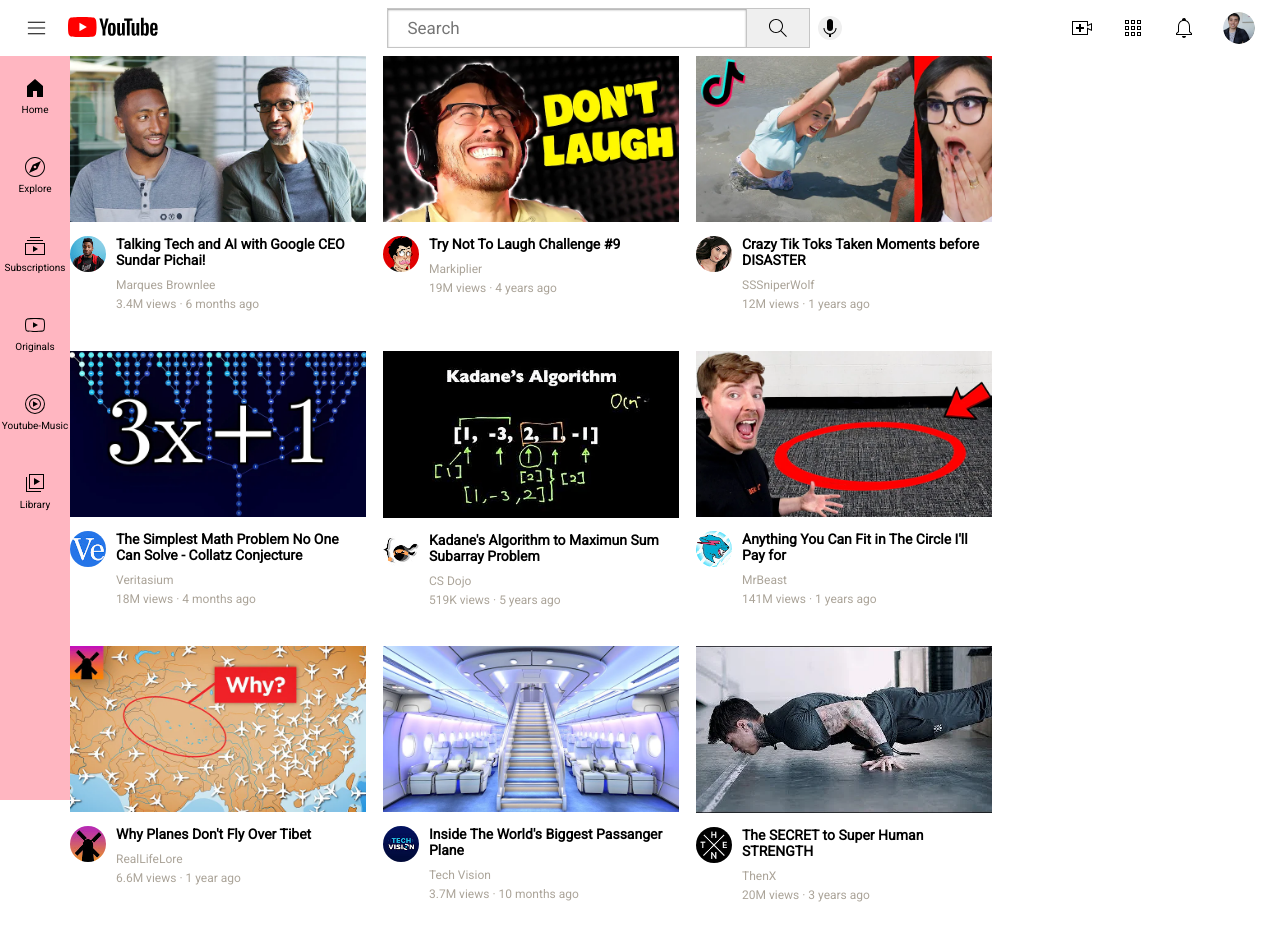
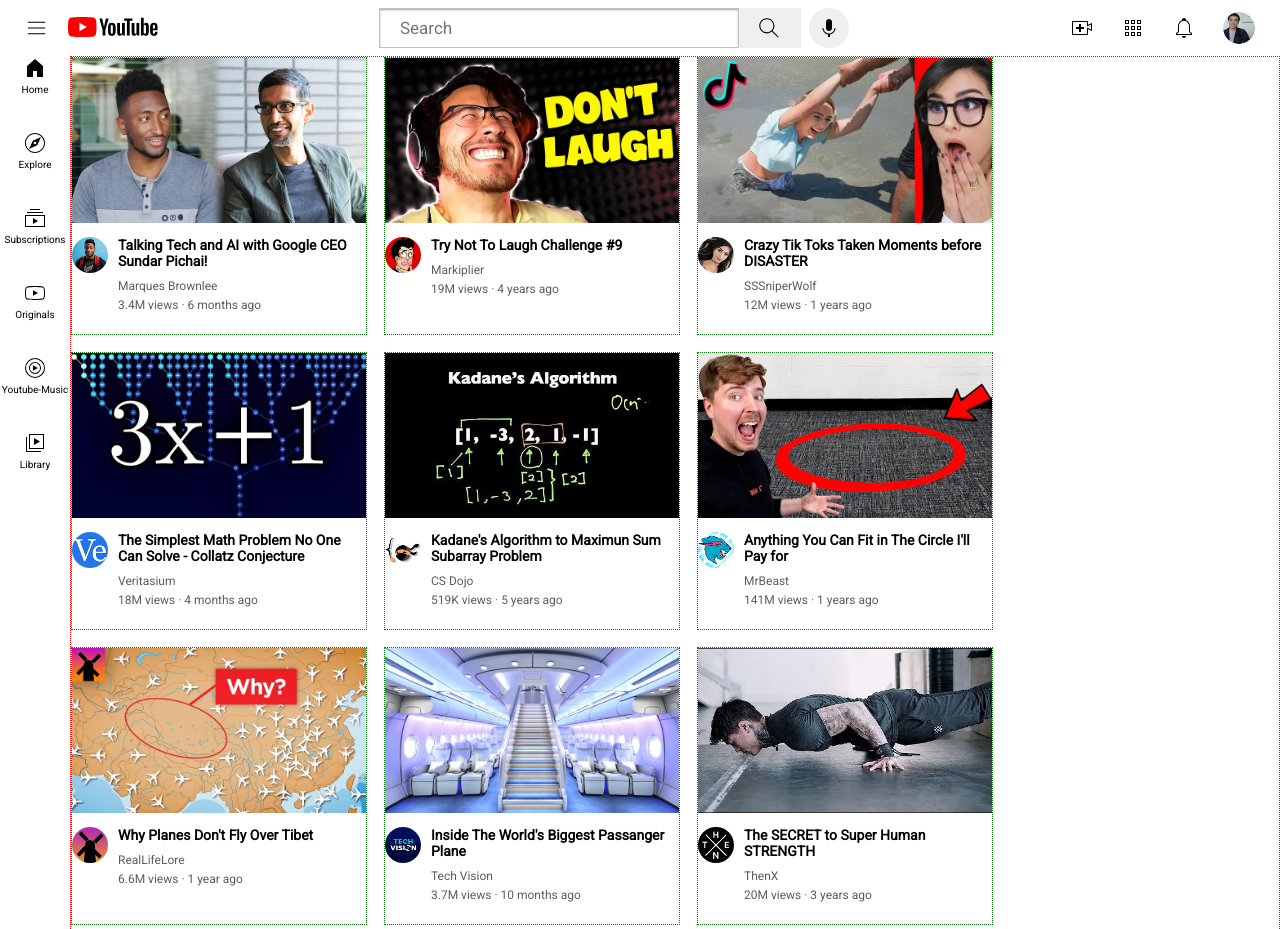
Before and after one commit to kakarotobox/YoutubeHomePage, a plain HTML site: page index.html in a window 1280 px wide. Shown: the top 929 px of the page. Drawn offline with Linux system fonts and the light colour scheme.

Commit message:
Added buttons to middle section on header

```diff
--- a/header.css
+++ b/header.css
@@ -1,5 +1,3 @@
-
-
 .header {
   display: flex;
   justify-content: space-between;
@@ -14,13 +12,13 @@
   left: 0;
   right: 0;
   z-index: 100;
-
+  background-color: white;
 }
 
 .left-section {
   display: flex;
   flex-shrink: 0;
-
+  margin-right: 70px;
 
 }
 
@@ -38,7 +36,7 @@
   display: flex;
 
   align-items: center;
-
+  min-width: 0;
 }
 
 .search-bar {
@@ -51,29 +49,52 @@
   font-family: Roboto, Arial;
   font-size: 17px;
   color: rgb(99, 94, 88);
+
+}
+.search-button {
+  flex-shrink: 0;
+  margin: 0;
+  padding: 0;
+  border: none;
+  height: 40px;
+  width: 62px;
+  margin-right: 8px;
+  margin-left: -1;
+  background-color: rgb(239, 239, 239);
+  cursor: pointer;
 }
 
 .search-icon {
-  height: 40px;
-  width: 64px;
+  height: 100%;
+  width: 100%;
   padding: 7px 12px;
-  background-color: rgb(239, 239, 239);
-  border: 1px solid rgb(197, 197, 197);
   margin-right: 8px;
   margin-left: -1px;
 }
 
+.voice-search-button {
+  flex-shrink: 0;
+  margin: 0;
+  padding: 0;
+  border: none;
+  height: 40px;
+  border-radius: 20px;
+  cursor: pointer;
+}
+
 .voice-search-icon {
-  height: 24px;
-  width: 24px;
-  border-radius: 12px;
-  background-color: rgb(239, 239, 239);
+  height: 100%;
+  width: 100%;
+  padding: 8px;
 }
 
 .right-section {
   display: flex;
   align-items: center;
   gap: 27px;
+  margin-left: 70px;
+  min-width: 0;
+
 }
 
 .upload-icon {
--- a/index.html
+++ b/index.html
@@ -23,8 +23,11 @@
     </div>
     <div class="middle-section">
       <input class="search-bar" type="text" placeholder="Search">
-      <img class="search-icon" src="icons/search.svg">
-      <img class="voice-search-icon" src="icons/voice-search-icon.svg">
+      <button class="search-button">
+        <img class="search-icon" src="icons/search.svg">
+      </button>
+      <button class="voice-search-button">
+        <img class="voice-search-icon" src="icons/voice-search-icon.svg"></button>
     </div>
     <div class="right-section">
       <img class="upload-icon" src="icons/upload.svg">
--- a/sidebar.css
+++ b/sidebar.css
@@ -2,21 +2,20 @@
   display: flex;
   flex-direction: column;
   align-items: center;
-  gap: 40px;
-  padding-top: 20px;
+  gap: 36px;
   position: fixed;
   left: 0;
   top: 0;
   bottom: 0;
-
   width: 70px;
   margin-top: 56px;
-  background-color: lightpink;
+  z-index: 99;
   text-align: center;
 }
 
 .home-icon, .explore-icon, .subscriptions-icon, .originals-icon, .youtube-music-icon, .library-icon {
   height: 24px;
+  width: 24px;
 }
 
 p {
--- a/video.css
+++ b/video.css
@@ -1,14 +1,19 @@
 .super-container {
   display: flex;
   flex-wrap: wrap;
-  flex: 1;
+
   gap: 17px;
   margin-top: 56px;
   margin-left: 70px;
+  border: 1px dotted red;
+  min-width: 0;
 }
+
 .video-card {
   width: 296px;
   height: 278px;
+  border: 1px dotted green;
+  min-width: 0;
 }
 
 .thumbnail {
@@ -42,12 +47,12 @@
 
 .video-author {
   font-size: 12px;
-  color: rgb(171, 164, 153);
+  color: rgb(95, 92, 87);
   margin-bottom: 5px;
   cursor: pointer;
 }
 
 .video-stats {
   font-size: 12px;
-  color: rgb(171, 164, 153);
+  color: rgb(95, 92, 87);
 }
```
